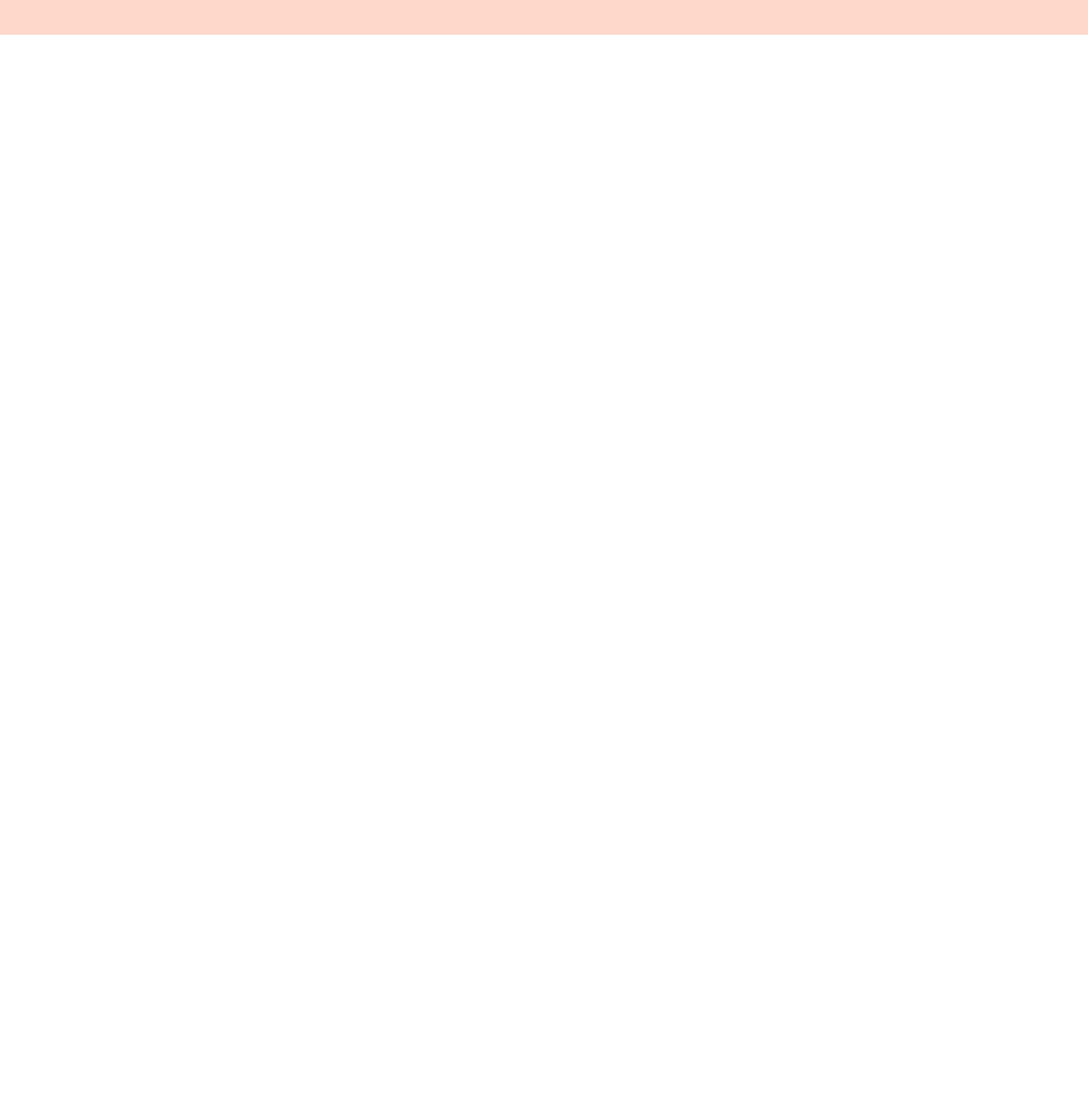
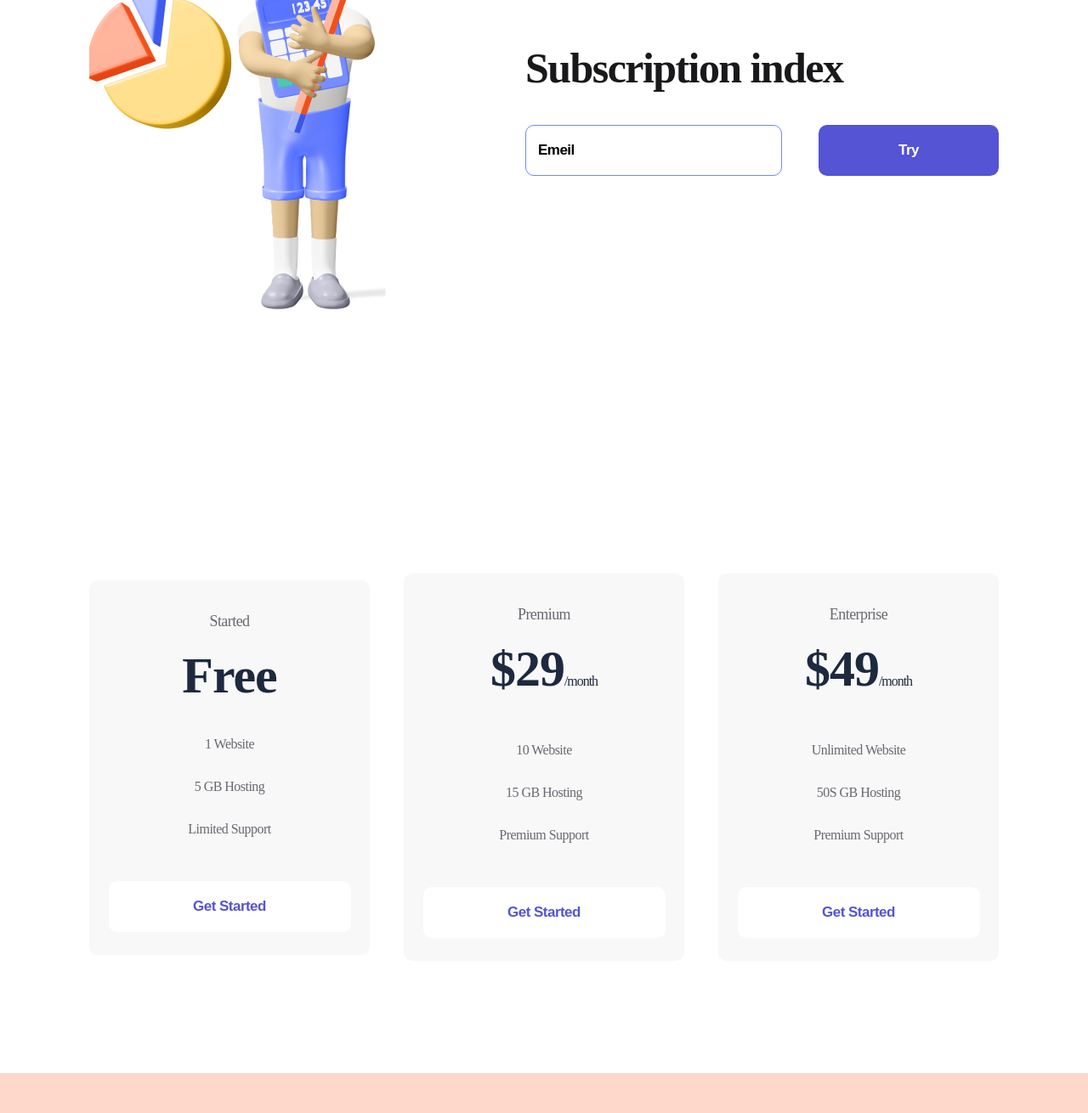
Before and after one commit to MariiaDanilova/logoipsum, a plain HTML site: page index.html in a window 1280 px wide. Shown: the part 961-2271 px from the top of the page at 85% size. Before the commit the page ends 1002 px from the top, so only its background shows below. Drawn offline with Linux system fonts and the light colour scheme.

Commit message:
Add files via upload

```diff
--- a/index.html
+++ b/index.html
@@ -64,6 +64,78 @@
             <img src="./img/firstman.png" alt="firstman">
         </div>
     </section>
+    <section class="container subscribe">
+        <div>
+            <img src="./img/secondman.png" alt="secondman">
+        </div>
+        <div>
+            <h2 class="subscribe__title">
+                Subscription index
+            </h2>
+            <form>
+                <input type="emeil" placeholder="Emeil" class="input">
+                <button class="button button__violet">
+                    Try
+                </button>
+            </form>
+        </div>
+    </section>
+    <section class="container plan">
+        <h2 class="plan__title">
+            Get the right plan for future
+        </h2>
+        <div class="plan__flex">
+            <div class="item">
+                <p class="item__text">
+                    Started
+                </p>
+                <h3 class="item__title">
+                   Free
+                </h3>
+                <ul>
+                    <li class="item__li">1 Website </li>
+                    <li class="item__li">5 GB Hosting </li>
+                    <li class="item__li">Limited Support</li>
+                </ul>
+                <button class="button button__item">
+                    Get Started
+                </button>
+            </div>
+            <div class="item">
+                <p class="item__text">
+                    Premium
+                </p>
+                <h3 class="item__title">
+                    $29<span>/month</span>
+                </h3>
+                <ul>
+                    <li class="item__li">10 Website </li>
+                    <li class="item__li">15 GB Hosting </li>
+                    <li class="item__li">Premium Support</li>
+                </ul>
+                <button class="button button__item">
+                    Get Started
+                </button>
+            </div>
+            <div class="item">
+                <p class="item__text">
+                    Enterprise
+                </p>
+                <h3 class="item__title">
+                    $49<span>/month</span>
+                </h3>
+                <ul>
+                    <li class="item__li">Unlimited Website </li>
+                    <li class="item__li">50S GB Hosting </li>
+                    <li class="item__li">Premium Support</li>
+                </ul>
+                <button class="button button__item">
+                    Get Started
+                </button>
+            </div>
+
+        </div>
+    </section>
     <footer class="footer">
         <div class="container footer__flex">
             <div>
--- a/style/style.css
+++ b/style/style.css
@@ -13,7 +13,7 @@
     background: rgba(255, 113, 67, 0.27);
     padding: 38px 48px;
 }
-.header__flex, .footer__flex, .about{
+.header__flex, .footer__flex, .about, .subscribe, .plan__flex{
     display: flex ;
     justify-content: space-between;
     align-items: center;
@@ -88,3 +88,99 @@ text-decoration: none;
     background: rgba(255, 113, 67, 0.27);
     padding: 53px 0;
 }
+.subscribe{
+    margin-bottom: 85px;
+}
+.subscribe__title{
+    font-weight: bold;
+    font-size: 50px;
+    line-height: 57px;
+    letter-spacing: -1.56316px;
+    color: #19191B;
+    margin-bottom: 38px;
+}
+.input{
+    width: 302px;
+    height: 60px;
+    border-radius: 10px;
+    border: 1px solid #7087FF;
+    padding-left: 14px;
+    box-sizing: border-box;
+    margin-right: 39px;
+}
+.input::placeholder, .input{
+    font-weight: bold;
+    font-size: 17px;
+    line-height: 22px;
+    letter-spacing: -0.531474px;
+    color: #000000;
+}
+.input:focus{
+    outline: none;
+}
+.plan{
+    margin-bottom: 132px;
+}
+.plan__title{
+    font-weight: bold;
+    font-size: 60px;
+    line-height: 56px;
+    text-align: center;
+    letter-spacing: -1.03448px;
+    color: #FFFFFF;
+    max-width: 504px;
+    margin-bottom: 110px;
+}
+.item{
+    width: 330px;
+    background: #F8F8F8;
+    border-radius: 10px;
+    text-align: center;
+    padding: 34px 0 27px;
+}
+.item:hover{
+    transition: 500ms;
+    background: #FF7143;
+    box-shadow: 0px 32px 34px rgba(255, 112, 59, 0.317827);
+}
+
+.item__text{
+    font-weight: normal;
+    font-size: 18px;
+    line-height: 28px;
+    letter-spacing: -0.562737px;
+    color: #696871;
+}
+.item:hover .item__text, .item:hover .item__title, .item:hover .item__li{
+    transition: 500ms;
+    color: white;
+}
+.item__title{
+    font-weight: bold;
+    font-size: 60px;
+    line-height: 56px;
+    letter-spacing: -1.03448px;
+    color: #1D293F;
+    margin: 22px 0 28px;
+}
+.item__title span{
+    font-style: 28px;
+}
+.item__li{
+    list-style: none;
+    line-height: 50px;
+    text-align: center;
+    letter-spacing: -0.531474px;
+    color: #696871;
+}
+.button__item{
+    width: 285px;
+    background: white;
+    color:#5454D4;
+    margin-top: 36px;
+}
+.item:hover .button__item{
+    background: #9F3919;
+    color:white;
+    transition: 500ms;
+}
```
Also changed, not shown: img/secondman.png (added).
